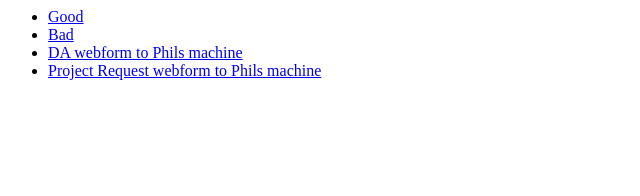
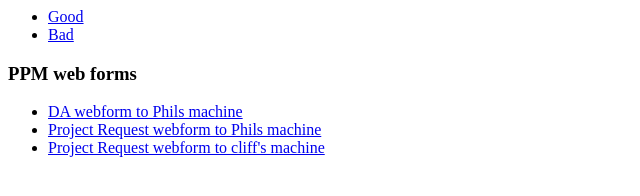
Before and after one commit to cliffburger/accessimple, a website: page site/index.html in a window 1280 px wide. Shown: the whole page, without its empty margins (0-640 px from the left). Drawn offline with Linux system fonts and the light colour scheme.

Commit message:
Add links to cliff's web forms

```diff
--- a/site/index.html
+++ b/site/index.html
@@ -6,8 +6,12 @@
 <ul>
     <li><a href="good/index.html">Good</a></li>
     <li><a href="bad/index.html">Bad</a></li>
+</ul>
+<h3>PPM web forms</h3>
+<ul>
     <li><a href="webform/da/index.html">DA webform to Phils machine</a></li>
     <li><a href="webform/projectRequest/index.html">Project Request webform to Phils machine</a></li>
+    <li><a href="webform/cliff/projectRequest.html">Project Request webform to cliff's machine</a></li>
 </ul>
 </body>
 </html>
```
